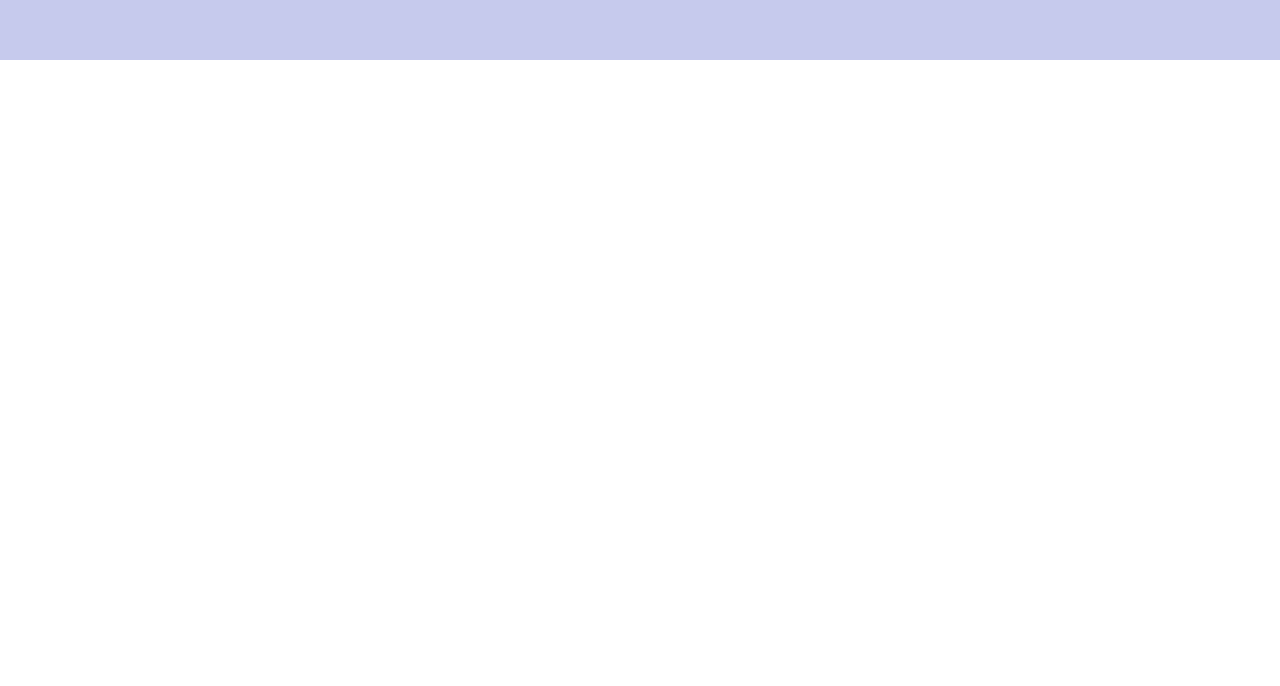
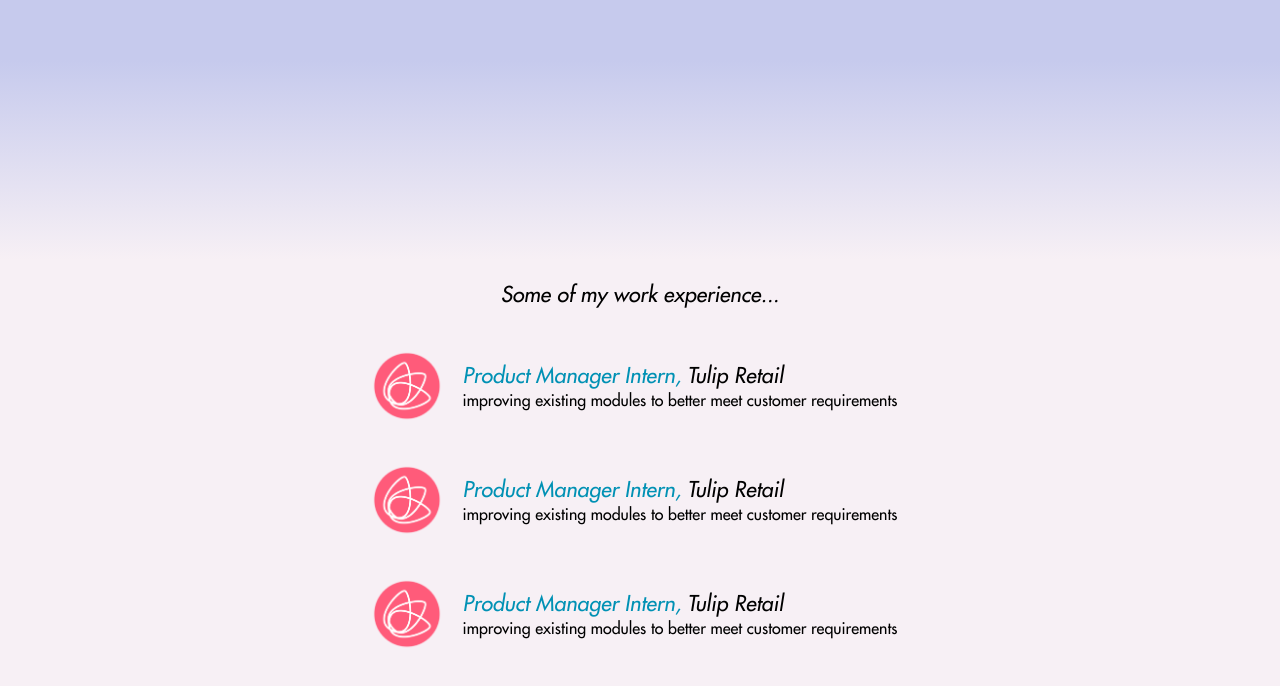
Before and after one commit to aemwong/alisonwong-em.github.io, a React (Create React App) app: page / in a window 1280 px wide. Shown: the part 1740-2426 px from the top of the page. Before the commit the page ends 1800 px from the top, so only its background shows below. Built offline with nearby package versions, Linux system fonts and the light colour scheme.

Commit message:
Work Experience section rough outline

```diff
--- a/src/App.js
+++ b/src/App.js
@@ -2,6 +2,7 @@ import React from 'react';
 import './App.css';
 import Landing from './components/Landing/Landing';
 import Projects from './components/Projects/Projects';
+import WorkExp from './components/WorkExp/WorkExp';
 import Gradient from './components/Gradient/Gradient';
 import colors from './assets/sass/colors';
 
@@ -12,9 +13,11 @@ function App() {
   return (
     <div className="App">
       {/* <header className="App-header"></header> */}
-        <Landing></Landing>
+        <Landing />
         <Gradient color1={colors.white} color2={colors.lightPurple} />
-        <Projects></Projects>
+        <Projects />
+        <Gradient color1={colors.lightPurple} color2={colors.pink} />
+        <WorkExp />
     </div>
   );
 }
--- a/src/components/Projects/Projects.scss
+++ b/src/components/Projects/Projects.scss
@@ -1,6 +1,5 @@
 @import "../../assets/sass/theme";
 @import "../../index.css";
-// @import url("https://fonts.googleapis.com/css?family=Source+Sans+Pro&display=swap");
 
 body {
     text-align: left;
@@ -17,12 +16,6 @@ body {
     text-align: left;
     border-radius: 7px;
 
-}
-
-.hello {
-    border-color: red;
-    border-width: 1px;
-    border-style: solid;
 }
 
 .project {
--- /dev/null
+++ b/src/components/WorkExp/WorkExp.js
@@ -0,0 +1,53 @@
+import React, { Component } from 'react';
+import Box from '@material-ui/core/Box';
+import Paper from '@material-ui/core/Paper';
+import colors from "../../assets/sass/colors";
+import { FontAwesomeIcon } from '@fortawesome/react-fontawesome';
+import { faArrowCircleRight } from '@fortawesome/free-solid-svg-icons';
+import TulipLogo from '../../assets/img/tulipIcon.png';
+import './WorkExp.scss';
+
+
+class Projects extends Component {
+    render() {
+
+        const jobTitles = [
+            {
+                img: TulipLogo,
+                title: 'Product Manager Intern',
+                company: 'Tulip Retail',
+                subtitle: 'improving existing modules to better meet customer requirements'
+            }, {
+                img: TulipLogo,
+                title: 'Product Manager Intern',
+                company: 'Tulip Retail',
+                subtitle: 'improving existing modules to better meet customer requirements'
+            }, {
+                img: TulipLogo,
+                title: 'Product Manager Intern',
+                company: 'Tulip Retail',
+                subtitle: 'improving existing modules to better meet customer requirements'
+            },
+
+        ]
+        return (
+            <Box className="jobsContainer" display="flex" flexDirection="column" flexWrap="wrap" justifyItems="space-evenly" alignContent="center">
+                <div className="italic" style={{ margin: '20px 0' }}>Some of my work experience...</div>
+                {jobTitles.map((job) =>
+                    <Box m={2} className="leftAlign" flexDirection="row" justifyContent="flex-start" display="flex" alignItems="center">
+                        <img src={job.img} className="jobImg" />
+                        <Box flexDirection="column" display="flex" justifyContent="center" m={2}>
+                            <Box display="flex" flexDirection="row">
+                                <div className="italic" style={{ color: colors.turquoise }}>{job.title},&nbsp;</div>
+                                <div className="italic">{job.company}</div>
+                            </Box>
+                            <div style={{ fontSize: '12pt' }}>{job.subtitle}</div>
+                        </Box>
+                    </Box>)
+                }
+            </Box>
+        )
+    }
+}
+
+export default Projects;
--- /dev/null
+++ b/src/components/WorkExp/WorkExp.scss
@@ -0,0 +1,23 @@
+@import "../../assets/sass/theme";
+@import "../../index.css";
+
+body {
+    text-align: left;
+}
+
+.jobsContainer {
+    height: 100vh;
+    width: 100vw;
+    background-color: $pink;
+}
+
+.jobImg {
+    height: 10vh;
+}
+
+.job {
+    // transition: 0.5s;
+    // margin-left: calc(5vw);
+    // margin-top: 10px;
+    // margin-bottom: 10px;
+}
```
Also changed, not shown: src/assets/img/tulipIcon.png (added).
